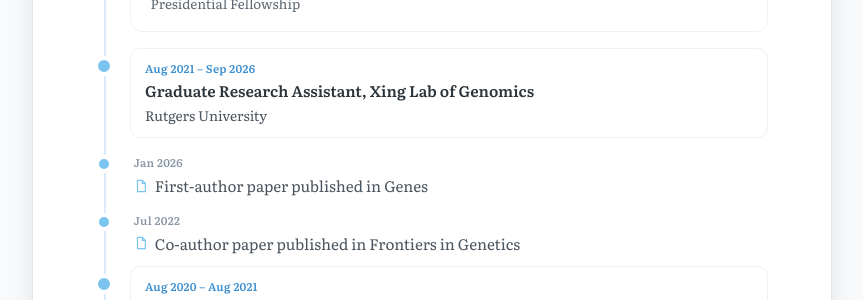
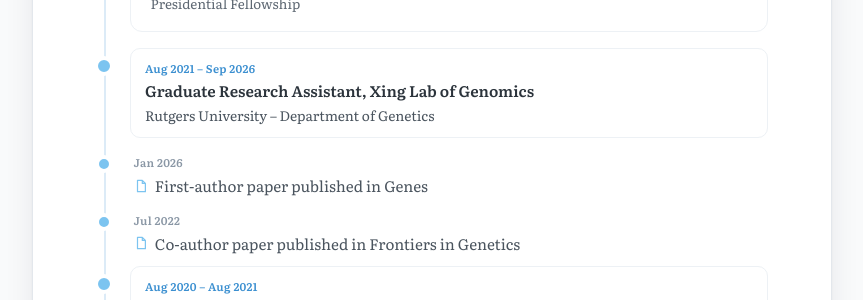
Before and after one commit to mklodi1/mklodi1.github.io, a Jekyll site: the page built from index.html, in a window 1280 px wide and 900 px high, scrolled down 703 px. Shown: the part 155-455 px from the top of the window, without its empty margins (208-1071 px from the left). Built offline with Jekyll 4.4.1, drawn with Linux system fonts in a browser that asks for light colours.

Commit message:
Xing Lab affiliation: Rutgers Department of Genetics
Co-Authored-By: Claude Opus 5.5 <noreply@anthropic.com>
Claude-Session: https://claude.ai/code/session_018B7yRm4wV88UDqtVSP6gVK

```diff
--- a/_data/journey.yml
+++ b/_data/journey.yml
@@ -11,7 +11,7 @@
 - when: "Aug 2021 – Sep 2026"
   title: "Graduate Research Assistant, Xing Lab of Genomics"
   type: research
-  place: "Rutgers University"
+  place: "Rutgers University – Department of Genetics"
 
 - when: "Jan 2026"
   title: "First-author paper published in Genes"
```
